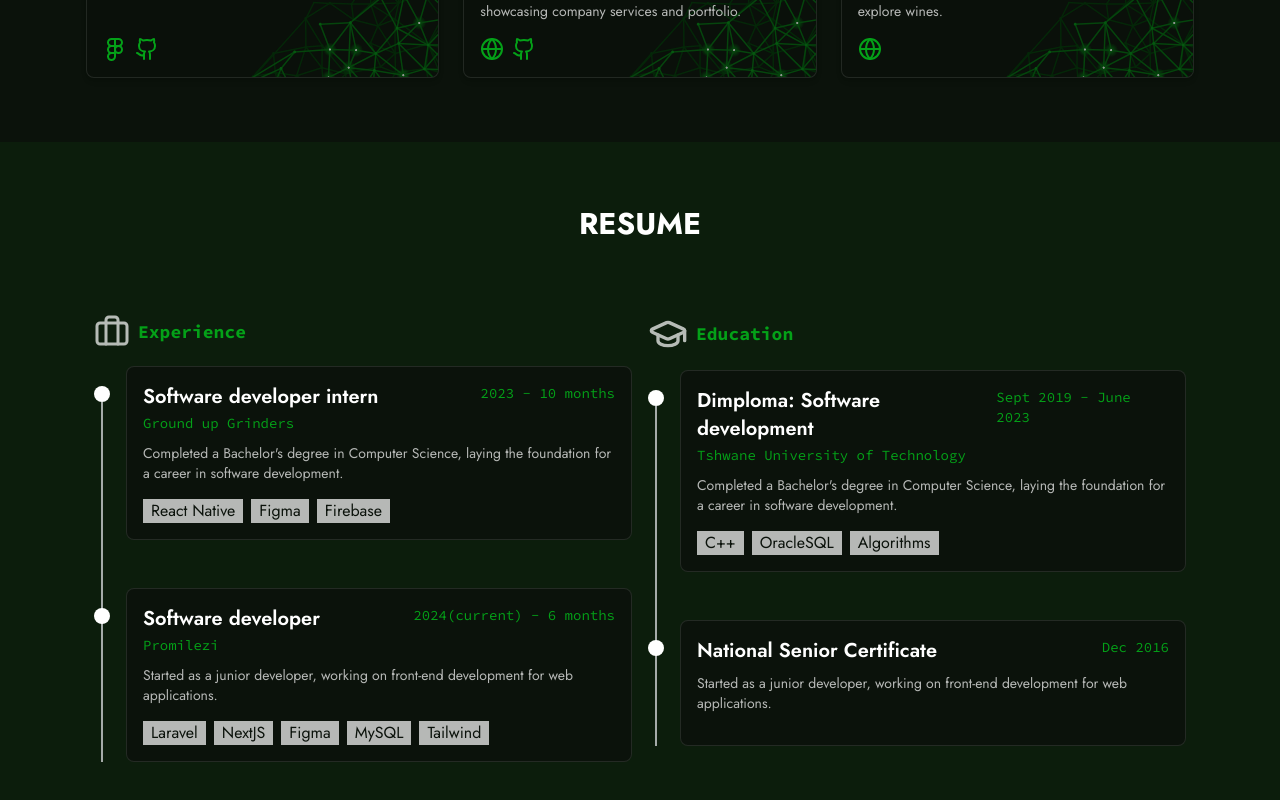
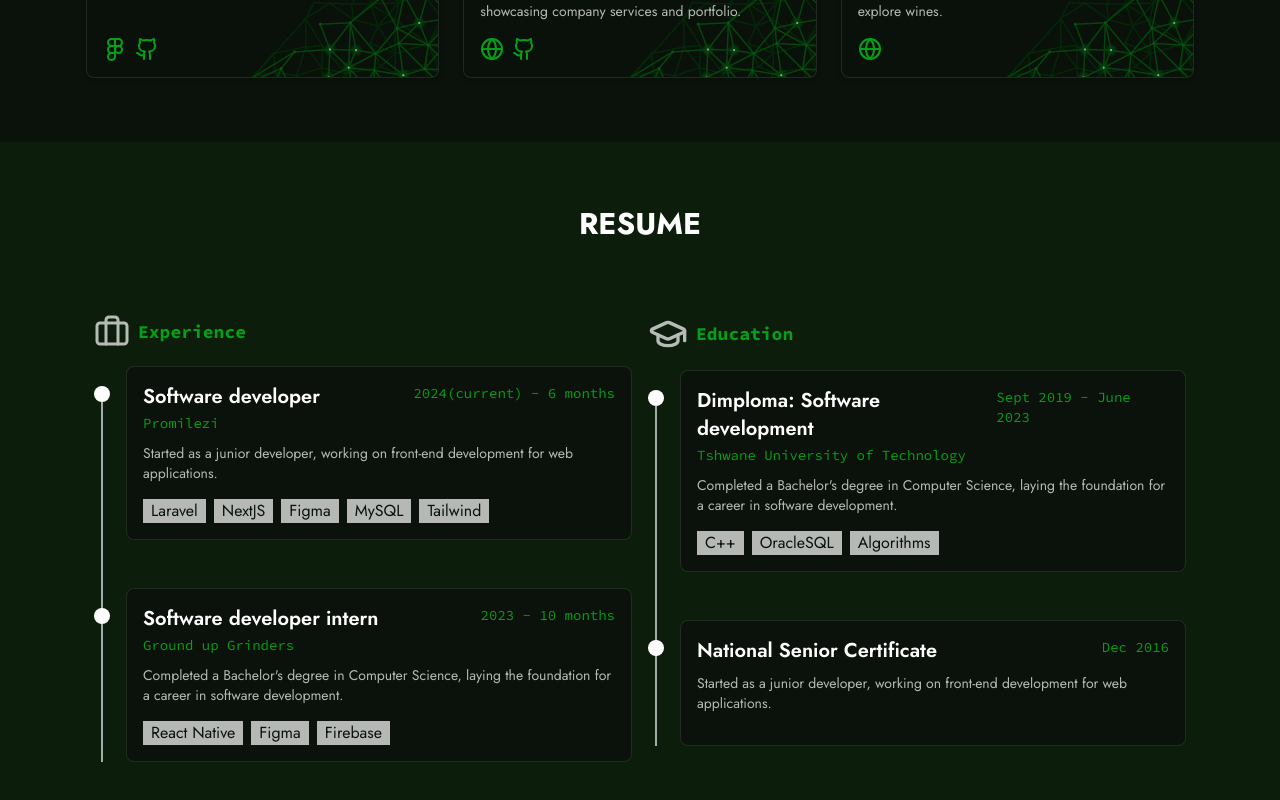
Before and after one commit to Tshabalala-Thabo/portfolio, a React (Create React App) app: page / in a window 1280 px wide. Shown: the part 2680-3480 px from the top of the page. Built offline with nearby package versions, Linux system fonts and the light colour scheme.

Commit message:
FIX: reorder the experience timeline

```diff
--- a/src/App.js
+++ b/src/App.js
@@ -243,18 +243,18 @@ export function PortfolioSection() {
 function Resume() {
   const experienceEvents = [
     {
+      title: "Software developer",
+      company: "Promilezi",
+      date: "2024(current) - 6 months",
+      description: "Started as a junior developer, working on front-end development for web applications.",
+      skills: ["Laravel", "NextJS", "Figma", "MySQL", "Tailwind"]
+    },
+    {
       title: "Software developer intern",
       company: "Ground up Grinders",
       date: "2023 - 10 months",
       description: "Completed a Bachelor's degree in Computer Science, laying the foundation for a career in software development.",
       skills: ["React Native", "Figma", "Firebase",]
-    },
-    {
-      title: "Software developer",
-      company: "Promilezi",
-      date: "2024(current) - 6 months",
-      description: "Started as a junior developer, working on front-end development for web applications.",
-      skills: ["Laravel", "NextJS", "Figma", "MySQL", "Tailwind"]
     },
   ]
 
```
